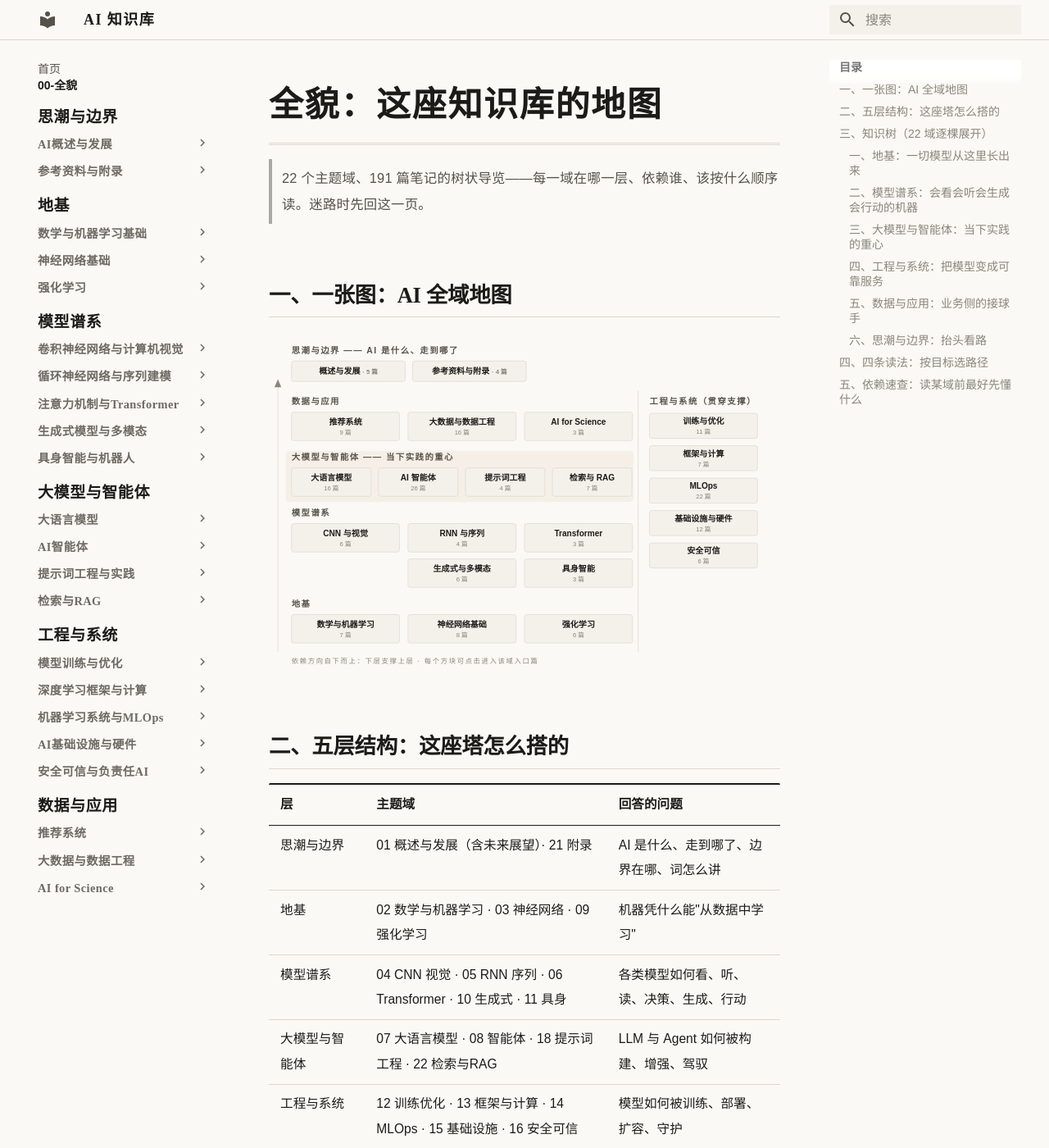
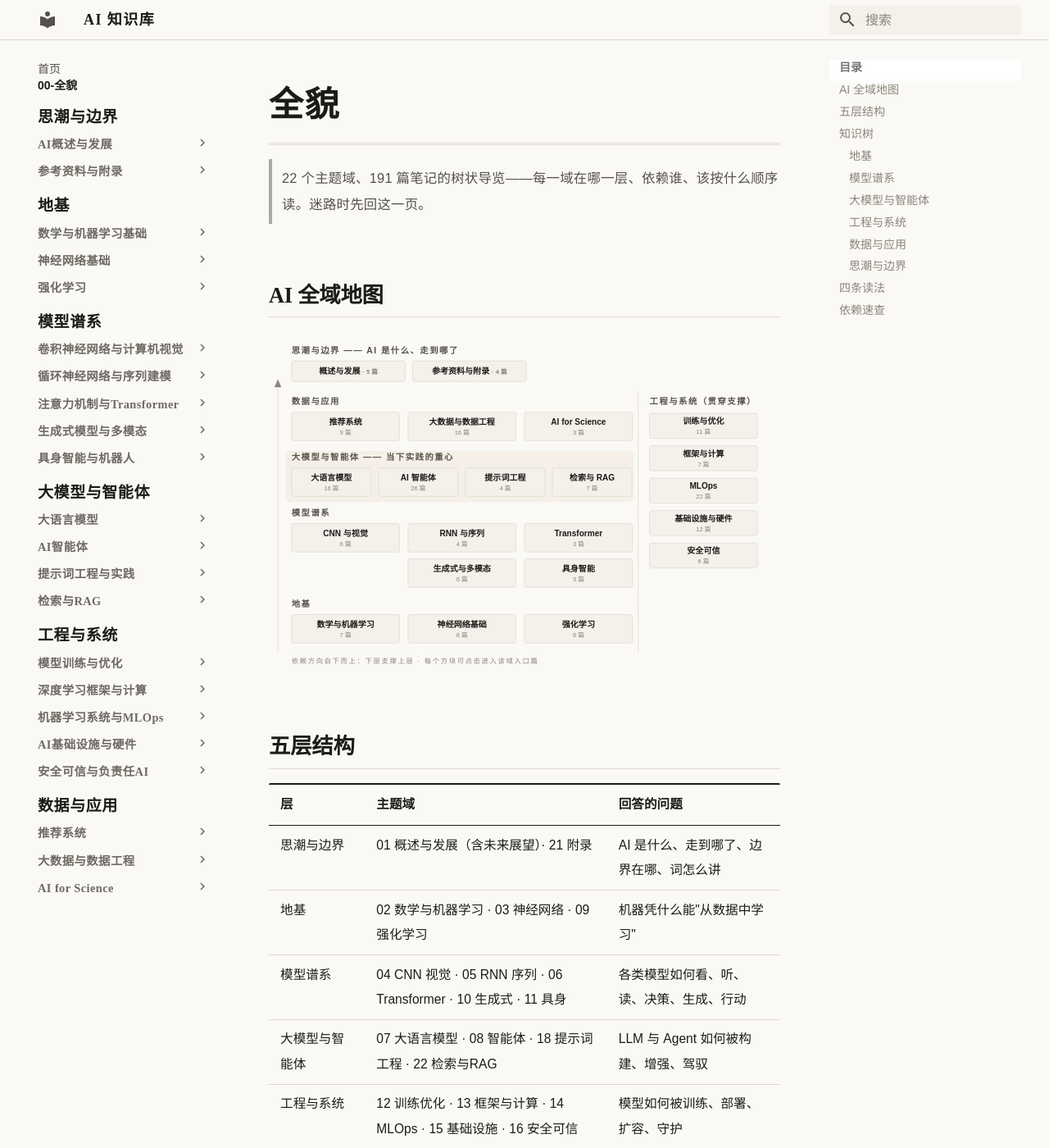
Before and after one commit to lozsh/AI-knowledge-base, an MkDocs documentation site: the page built from AI知识库/00-全貌.md, in a window 1280 px wide and 1400 px high. Shown: the whole window at 82% size. Built offline with MkDocs 1.6.1 and Material for MkDocs 9.7.7, drawn with Linux system fonts in a browser that asks for light colours; some of the changed text lies outside the part shown.

Commit message:
style: 全貌页标题去 AI 腔——去掉「X：标语」式标题与装饰序号
如「五层结构：这座塔怎么搭的」「思潮与边界：抬头看路」改为朴素标题。

Co-Authored-By: Claude Code <noreply@anthropic.com>

```diff
--- a/AI知识库/00-全貌.md
+++ b/AI知识库/00-全貌.md
@@ -1,8 +1,8 @@
-# 全貌：这座知识库的地图
+# 全貌
 
 > 22 个主题域、191 篇笔记的树状导览——每一域在哪一层、依赖谁、该按什么顺序读。迷路时先回这一页。
 
-## 一、一张图：AI 全域地图
+## AI 全域地图
 
 <div class="aikb-wrap">
 <svg class="aikb-map" viewBox="0 0 900 600" role="img" aria-label="AI 知识库全域地图：六个层带与 22 个主题域，可点击跳转">
@@ -55,7 +55,7 @@
 </svg>
 </div>
 
-## 二、五层结构：这座塔怎么搭的
+## 五层结构
 
 | 层 | 主题域 | 回答的问题 |
 |---|---|---|
@@ -68,9 +68,9 @@
 
 依赖方向自下而上：**地基 → 模型谱系 → 大模型与智能体 → 工程与系统 → 数据与应用**，思潮层贯穿全程。
 
-## 三、知识树（22 域逐棵展开）
+## 知识树
 
-### 一、地基：一切模型从这里长出来
+### 地基
 
 
 **数学与机器学习基础（7 篇）**
@@ -87,7 +87,7 @@
 
 - [在试错中成长强化学习](09-%E5%BC%BA%E5%8C%96%E5%AD%A6%E4%B9%A0/01-%E5%9C%A8%E8%AF%95%E9%94%99%E4%B8%AD%E6%88%90%E9%95%BF%E5%BC%BA%E5%8C%96%E5%AD%A6%E4%B9%A0.md)、[贝尔曼方程与值函数求解](09-%E5%BC%BA%E5%8C%96%E5%AD%A6%E4%B9%A0/02-%E8%B4%9D%E5%B0%94%E6%9B%BC%E6%96%B9%E7%A8%8B%E4%B8%8E%E5%80%BC%E5%87%BD%E6%95%B0%E6%B1%82%E8%A7%A3.md)、[经典强化学习算法谱系](09-%E5%BC%BA%E5%8C%96%E5%AD%A6%E4%B9%A0/03-%E7%BB%8F%E5%85%B8%E5%BC%BA%E5%8C%96%E5%AD%A6%E4%B9%A0%E7%AE%97%E6%B3%95%E8%B0%B1%E7%B3%BB.md)、[RLHF与对齐算法](09-%E5%BC%BA%E5%8C%96%E5%AD%A6%E4%B9%A0/04-RLHF%E4%B8%8E%E5%AF%B9%E9%BD%90%E7%AE%97%E6%B3%95.md)、[Agentic-RL](09-%E5%BC%BA%E5%8C%96%E5%AD%A6%E4%B9%A0/05-Agentic-RL.md)、[强化学习现状综述](09-%E5%BC%BA%E5%8C%96%E5%AD%A6%E4%B9%A0/06-%E5%BC%BA%E5%8C%96%E5%AD%A6%E4%B9%A0%E7%8E%B0%E7%8A%B6%E7%BB%BC%E8%BF%B0.md)
 
-### 二、模型谱系：会看会听会生成会行动的机器
+### 模型谱系
 
 
 **卷积神经网络与计算机视觉（6 篇）**
@@ -114,7 +114,7 @@
 
 - [具身智能与机器人](11-%E5%85%B7%E8%BA%AB%E6%99%BA%E8%83%BD%E4%B8%8E%E6%9C%BA%E5%99%A8%E4%BA%BA/01-%E5%85%B7%E8%BA%AB%E6%99%BA%E8%83%BD%E4%B8%8E%E6%9C%BA%E5%99%A8%E4%BA%BA.md)、[具身智能技术栈与VLA模型](11-%E5%85%B7%E8%BA%AB%E6%99%BA%E8%83%BD%E4%B8%8E%E6%9C%BA%E5%99%A8%E4%BA%BA/02-%E5%85%B7%E8%BA%AB%E6%99%BA%E8%83%BD%E6%8A%80%E6%9C%AF%E6%A0%88%E4%B8%8EVLA%E6%A8%A1%E5%9E%8B.md)、[机器人学习范式与仿真到现实](11-%E5%85%B7%E8%BA%AB%E6%99%BA%E8%83%BD%E4%B8%8E%E6%9C%BA%E5%99%A8%E4%BA%BA/03-%E6%9C%BA%E5%99%A8%E4%BA%BA%E5%AD%A6%E4%B9%A0%E8%8C%83%E5%BC%8F%E4%B8%8E%E4%BB%BF%E7%9C%9F%E5%88%B0%E7%8E%B0%E5%AE%9E.md)
 
-### 三、大模型与智能体：当下实践的重心
+### 大模型与智能体
 
 
 **大语言模型（16 篇）**
@@ -136,7 +136,7 @@
 
 - [检索技术基础：倒排索引与打分排序](22-%E6%A3%80%E7%B4%A2%E4%B8%8ERAG/01-%E6%A3%80%E7%B4%A2%E6%8A%80%E6%9C%AF%E5%9F%BA%E7%A1%80%EF%BC%9A%E5%80%92%E6%8E%92%E7%B4%A2%E5%BC%95%E4%B8%8E%E6%89%93%E5%88%86%E6%8E%92%E5%BA%8F.md)、[向量检索与嵌入：从ANN到向量数据库](22-%E6%A3%80%E7%B4%A2%E4%B8%8ERAG/02-%E5%90%91%E9%87%8F%E6%A3%80%E7%B4%A2%E4%B8%8E%E5%B5%8C%E5%85%A5%EF%BC%9A%E4%BB%8EANN%E5%88%B0%E5%90%91%E9%87%8F%E6%95%B0%E6%8D%AE%E5%BA%93.md)、[RAG基础架构与核心流程](22-%E6%A3%80%E7%B4%A2%E4%B8%8ERAG/03-RAG%E5%9F%BA%E7%A1%80%E6%9E%B6%E6%9E%84%E4%B8%8E%E6%A0%B8%E5%BF%83%E6%B5%81%E7%A8%8B.md)、[RAG检索优化：混合检索、重排与查询改写](22-%E6%A3%80%E7%B4%A2%E4%B8%8ERAG/04-RAG%E6%A3%80%E7%B4%A2%E4%BC%98%E5%8C%96%EF%BC%9A%E6%B7%B7%E5%90%88%E6%A3%80%E7%B4%A2%E3%80%81%E9%87%8D%E6%8E%92%E4%B8%8E%E6%9F%A5%E8%AF%A2%E6%94%B9%E5%86%99.md)、[RAG范式演进：Advanced、Modular与GraphRAG](22-%E6%A3%80%E7%B4%A2%E4%B8%8ERAG/05-RAG%E8%8C%83%E5%BC%8F%E6%BC%94%E8%BF%9B%EF%BC%9AAdvanced%E3%80%81Modular%E4%B8%8EGraphRAG.md)、[RAG评估与工程实践](22-%E6%A3%80%E7%B4%A2%E4%B8%8ERAG/06-RAG%E8%AF%84%E4%BC%B0%E4%B8%8E%E5%B7%A5%E7%A8%8B%E5%AE%9E%E8%B7%B5.md)、[检索与RAG现状综述](22-%E6%A3%80%E7%B4%A2%E4%B8%8ERAG/07-%E6%A3%80%E7%B4%A2%E4%B8%8ERAG%E7%8E%B0%E7%8A%B6%E7%BB%BC%E8%BF%B0.md)
 
-### 四、工程与系统：把模型变成可靠服务
+### 工程与系统
 
 
 **模型训练与优化（11 篇）**
@@ -163,7 +163,7 @@
 
 - [脆弱的巨人AI的风险与挑战](16-%E5%AE%89%E5%85%A8%E5%8F%AF%E4%BF%A1%E4%B8%8E%E8%B4%9F%E8%B4%A3%E4%BB%BBAI/01-%E8%84%86%E5%BC%B1%E7%9A%84%E5%B7%A8%E4%BA%BAAI%E7%9A%84%E9%A3%8E%E9%99%A9%E4%B8%8E%E6%8C%91%E6%88%98.md)、[负责任的 Fleet 原则](16-%E5%AE%89%E5%85%A8%E5%8F%AF%E4%BF%A1%E4%B8%8E%E8%B4%9F%E8%B4%A3%E4%BB%BBAI/02-%E8%B4%9F%E8%B4%A3%E4%BB%BB%E7%9A%84%20Fleet%20%E5%8E%9F%E5%88%99.md)、[负责任 AI](16-%E5%AE%89%E5%85%A8%E5%8F%AF%E4%BF%A1%E4%B8%8E%E8%B4%9F%E8%B4%A3%E4%BB%BBAI/03-%E8%B4%9F%E8%B4%A3%E4%BB%BB%20AI.md)、[安全与隐私](16-%E5%AE%89%E5%85%A8%E5%8F%AF%E4%BF%A1%E4%B8%8E%E8%B4%9F%E8%B4%A3%E4%BB%BBAI/04-%E5%AE%89%E5%85%A8%E4%B8%8E%E9%9A%90%E7%A7%81.md)、[鲁棒 AI](16-%E5%AE%89%E5%85%A8%E5%8F%AF%E4%BF%A1%E4%B8%8E%E8%B4%9F%E8%B4%A3%E4%BB%BBAI/05-%E9%B2%81%E6%A3%92%20AI.md)、[可持续 AI](16-%E5%AE%89%E5%85%A8%E5%8F%AF%E4%BF%A1%E4%B8%8E%E8%B4%9F%E8%B4%A3%E4%BB%BBAI/06-%E5%8F%AF%E6%8C%81%E7%BB%AD%20AI.md)
 
-### 五、数据与应用：业务侧的接球手
+### 数据与应用
 
 
 **推荐系统（9 篇）**
@@ -180,7 +180,7 @@
 
 - [AI 加速科学发现](17-AI%20for%20Science/01-AI%20%E5%8A%A0%E9%80%9F%E7%A7%91%E5%AD%A6%E5%8F%91%E7%8E%B0.md)、[气象材料与物理世界的AI模拟](17-AI%20for%20Science/02-%E6%B0%94%E8%B1%A1%E6%9D%90%E6%96%99%E4%B8%8E%E7%89%A9%E7%90%86%E4%B8%96%E7%95%8C%E7%9A%84AI%E6%A8%A1%E6%8B%9F.md)、[数学推理与AI4S的挑战](17-AI%20for%20Science/03-%E6%95%B0%E5%AD%A6%E6%8E%A8%E7%90%86%E4%B8%8EAI4S%E7%9A%84%E6%8C%91%E6%88%98.md)
 
-### 六、思潮与边界：抬头看路
+### 思潮与边界
 
 
 **AI概述与发展（5 篇）**
@@ -193,7 +193,7 @@
 - [总参考文献](21-%E5%8F%82%E8%80%83%E8%B5%84%E6%96%99%E4%B8%8E%E9%99%84%E5%BD%95/01-%E6%80%BB%E5%8F%82%E8%80%83%E6%96%87%E7%8C%AE.md)、[机器学习系统设计原则结论](21-%E5%8F%82%E8%80%83%E8%B5%84%E6%96%99%E4%B8%8E%E9%99%84%E5%BD%95/02-%E6%9C%BA%E5%99%A8%E5%AD%A6%E4%B9%A0%E7%B3%BB%E7%BB%9F%E8%AE%BE%E8%AE%A1%E5%8E%9F%E5%88%99%E7%BB%93%E8%AE%BA.md)、[大规模机器学习系统附录](21-%E5%8F%82%E8%80%83%E8%B5%84%E6%96%99%E4%B8%8E%E9%99%84%E5%BD%95/03-%E5%A4%A7%E8%A7%84%E6%A8%A1%E6%9C%BA%E5%99%A8%E5%AD%A6%E4%B9%A0%E7%B3%BB%E7%BB%9F%E9%99%84%E5%BD%95.md)、[GB-T 41867-2022 人工智能术语](21-%E5%8F%82%E8%80%83%E8%B5%84%E6%96%99%E4%B8%8E%E9%99%84%E5%BD%95/04-GB-T%2041867-2022%20%E4%BA%BA%E5%B7%A5%E6%99%BA%E8%83%BD%E6%9C%AF%E8%AF%AD.md)
 
 
-## 四、四条读法：按目标选路径
+## 四条读法
 
 **① 零基础入门线（懂原理）**
 [01-智能的第三次浪潮](01-AI概述与发展/01-智能的第三次浪潮.md) → [02-数学基础](02-%E6%95%B0%E5%AD%A6%E4%B8%8E%E6%9C%BA%E5%99%A8%E5%AD%A6%E4%B9%A0%E5%9F%BA%E7%A1%80/01-%E6%95%B0%E5%AD%A6%E5%9F%BA%E7%A1%80%EF%BC%9A%E7%BA%BF%E4%BB%A3%E3%80%81%E6%A6%82%E7%8E%87%E3%80%81%E7%BB%9F%E8%AE%A1%E3%80%81%E4%BC%98%E5%8C%96%E3%80%81%E4%BF%A1%E6%81%AF%E8%AE%BA%E3%80%81%E9%80%BB%E8%BE%91.md) → [02-预备知识](02-数学与机器学习基础/02-预备知识.md) → [04-经典机器学习模型](02-%E6%95%B0%E5%AD%A6%E4%B8%8E%E6%9C%BA%E5%99%A8%E5%AD%A6%E4%B9%A0%E5%9F%BA%E7%A1%80/04-%E7%BB%8F%E5%85%B8%E6%9C%BA%E5%99%A8%E5%AD%A6%E4%B9%A0%E6%A8%A1%E5%9E%8B%EF%BC%9A%E4%BB%8E%E7%BA%BF%E6%80%A7%E5%9B%9E%E5%BD%92%E5%88%B0%E9%9B%86%E6%88%90%E5%AD%A6%E4%B9%A0.md) → [03-从神经元到深度网络](03-%E7%A5%9E%E7%BB%8F%E7%BD%91%E7%BB%9C%E5%9F%BA%E7%A1%80/01-%E4%BB%8E%E7%A5%9E%E7%BB%8F%E5%85%83%E5%88%B0%E6%B7%B1%E5%BA%A6%E7%BD%91%E7%BB%9C.md) → 03 线性/感知机 → 04 基础三篇 → 05 两篇 → [06-注意力机制](06-注意力机制与Transformer/01-注意力机制.md) → [06-Transformer 架构](06-%E6%B3%A8%E6%84%8F%E5%8A%9B%E6%9C%BA%E5%88%B6%E4%B8%8ETransformer/02-Transformer%20%E6%9E%B6%E6%9E%84.md) → 07 基础九篇（01–09）
@@ -207,7 +207,7 @@
 **④ 决策者速览线（做判断）**
 [01-智能的第三次浪潮](01-AI%E6%A6%82%E8%BF%B0%E4%B8%8E%E5%8F%91%E5%B1%95/01-%E6%99%BA%E8%83%BD%E7%9A%84%E7%AC%AC%E4%B8%89%E6%AC%A1%E6%B5%AA%E6%BD%AE.md) → [07-大模型应用选型三层框架](07-%E5%A4%A7%E8%AF%AD%E8%A8%80%E6%A8%A1%E5%9E%8B/14-%E5%A4%A7%E6%A8%A1%E5%9E%8B%E5%BA%94%E7%94%A8%E9%80%89%E5%9E%8B%E4%B8%89%E5%B1%82%E6%A1%86%E6%9E%B6.md) → [08-应用型智能体架构与落地模式](08-AI%E6%99%BA%E8%83%BD%E4%BD%93/21-%E5%BA%94%E7%94%A8%E5%9E%8B%E6%99%BA%E8%83%BD%E4%BD%93%E6%9E%B6%E6%9E%84%E4%B8%8E%E8%90%BD%E5%9C%B0%E6%A8%A1%E5%BC%8F.md) → [24-数据分析方法论](24-%E5%A4%A7%E6%95%B0%E6%8D%AE%E4%B8%8E%E6%95%B0%E6%8D%AE%E5%B7%A5%E7%A8%8B/13-%E6%95%B0%E6%8D%AE%E5%88%86%E6%9E%90%E6%96%B9%E6%B3%95%E8%AE%BA%EF%BC%9A%E4%BB%8E%E4%B8%9A%E5%8A%A1%E9%97%AE%E9%A2%98%E5%88%B0%E6%95%B0%E6%8D%AE%E8%90%BD%E5%9C%B0.md)
 
-## 五、依赖速查：读某域前最好先懂什么
+## 依赖速查
 
 | 要读 | 建议先读 |
 |---|---|
```
